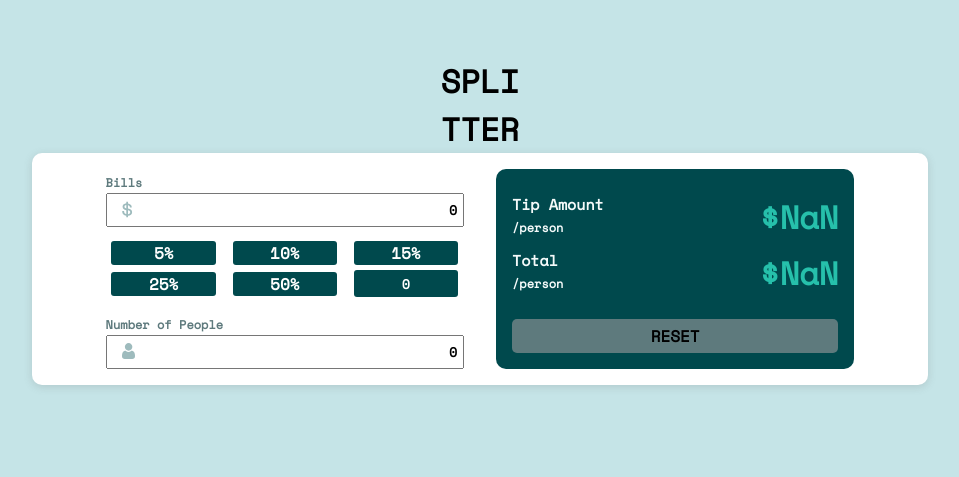
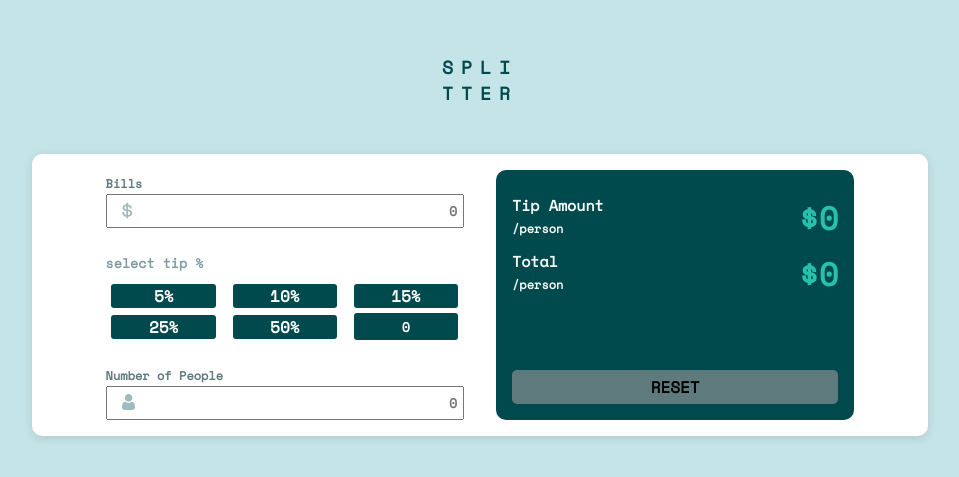
Before and after one commit to jerncomania28/tip-calculator, a React (Create React App) app: page / in a window 1280 px wide. Shown: the part 179-656 px from the top of the page, without its empty margins (160-1119 px from the left). Built offline with nearby package versions, Linux system fonts and the light colour scheme.

Commit message:
Nan Error , fixed

```diff
--- a/src/App.jsx
+++ b/src/App.jsx
@@ -5,9 +5,9 @@ import { ReactComponent as Person } from "./images/icon-person.svg";
 import "./styles/App.styles.scss";
 
 const App = () => {
-  const [bills, setBills] = useState(0);
+  const [bills, setBills] = useState();
   const [custom, setCustom] = useState(0);
-  const [persons, setPersons] = useState(0);
+  const [persons, setPersons] = useState();
   const [tip, setTip] = useState(0);
   const [total, setTotal] = useState(0);
 
@@ -39,15 +39,19 @@ const App = () => {
   };
 
   const handleCustomClick = (e) => {
-    setCustom(Number(e.target.innerText.match(/\d+/g)[0]));
+    setCustom(parseInt(e.target.innerText));
   };
 
   useEffect(() => {
+    if (persons > 0) {
       const newtip = ((custom / 100) * bills) / persons;
 
-    setTip(newtip.toFixed(2));
-    setTotal(newtip.toFixed(2));
-  }, [custom, bills, persons, total]);
+      const toDecimal = Number(newtip.toFixed(2));
+
+      setTip(toDecimal);
+      setTotal(total + toDecimal);
+    }
+  }, [custom, bills, persons]);
 
   const handleBillsChange = (e) => {
     setBills(e.target.value);
@@ -72,8 +76,9 @@ const App = () => {
             />
             <Dollar className="icon" />
           </div>
+          <div className="tip-calculator_tips_container">
+            <small>select tip %</small>
             <div className="tip-calculator_tips">
-
               {[5, 10, 15, 25, 50].map((tip, index) => {
                 return (
                   <div
@@ -93,6 +98,7 @@ const App = () => {
                 value={custom}
                 onChange={handleCustomChange}
               />
+            </div>
           </div>
           <div className="tip-calculator_inputs-box">
             <label>Number of People</label>
--- a/src/styles/App.styles.scss
+++ b/src/styles/App.styles.scss
@@ -7,6 +7,21 @@ $grayish_cyan: hsl(184, 14%, 56%);
 $very-light-grayish_cyan: hsl(189, 41%, 97%);
 $white: hsl(0, 0%, 100%);
 $strong-cyan: hsl(172, 67%, 45%);
+
+@mixin inputs_results {
+  min-width: 250px;
+  width: 40%;
+  height: 250px;
+  // border: 1px solid black;
+  margin: 1rem;
+
+  display: flex;
+  justify-content: space-between;
+  // align-items: center;z
+  flex-direction: column;
+
+  position: relative;
+}
 
 .disabled {
   pointer-events: none;
@@ -38,6 +53,20 @@ $strong-cyan: hsl(172, 67%, 45%);
 
   position: relative;
 
+  .heading {
+    margin: 3rem;
+    font-size: 18px;
+    letter-spacing: 0.5rem;
+    color: $very-dark_cyan;
+  }
+
+  &_tips_container {
+    small {
+      color: $grayish_cyan;
+      margin-bottom: 10px;
+    }
+  }
+
   input[type="number"]::-webkit-inner-spin-button,
   input[type="number"]::-webkit-outer-spin-button {
     -webkit-appearance: none;
@@ -61,19 +90,7 @@ $strong-cyan: hsl(172, 67%, 45%);
   }
 
   &_inputs {
-    min-width: 250px;
-    width: 40%;
-    height: 200px;
-    // border: 1px solid black;
-    margin: 1rem;
-
-    display: flex;
-    justify-content: space-between;
-    // align-items: center;z
-    flex-direction: column;
-
-    position: relative;
-
+    @include inputs_results;
     &-box {
       width: 100%;
       // background: red;
@@ -89,6 +106,7 @@ $strong-cyan: hsl(172, 67%, 45%);
         padding: 0.3rem;
         margin: auto;
         text-align: right;
+        outline-color: $strong-cyan;
       }
       .icon {
         position: absolute;
@@ -99,20 +117,10 @@ $strong-cyan: hsl(172, 67%, 45%);
   }
 
   &_results {
-    min-width: 250px;
-    width: 40%;
-    height: 200px;
-    // border: 1px solid black;
-    margin: 1rem;
+    @include inputs_results;
     border-radius: 10px;
     background: $very-dark_cyan;
     padding: 1rem;
-
-    display: flex;
-    flex-direction: column;
-    justify-content: space-between;
-
-    position: relative;
 
     &_box_values {
       width: 100%;
@@ -147,6 +155,7 @@ $strong-cyan: hsl(172, 67%, 45%);
     grid-gap: 5px;
     place-items: center;
     position: relative;
+    margin-top: 10px;
     .tips {
       width: 90%;
       text-align: center;
@@ -156,12 +165,17 @@ $strong-cyan: hsl(172, 67%, 45%);
       color: $white;
       cursor: pointer;
       border-radius: 3px;
+
+      &:hover {
+        background: $strong-cyan;
+      }
     }
   }
 }
 
 @media screen and (max-width: 400px) {
   .tip-calculator {
+    width: 100vw;
     &_box {
       width: 80vw;
     }
```
Lines whose indentation alone changed are shown as unchanged.
